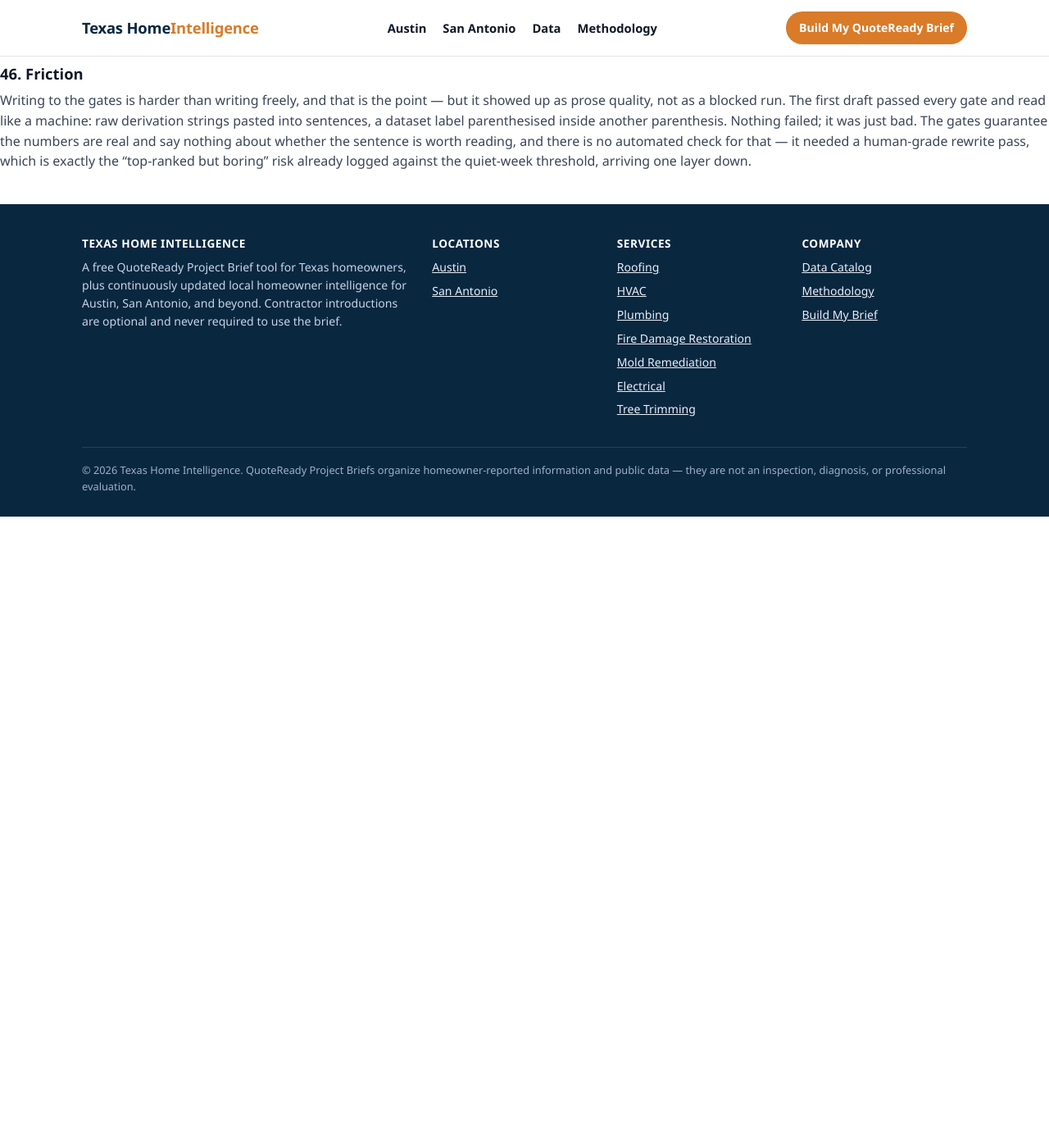
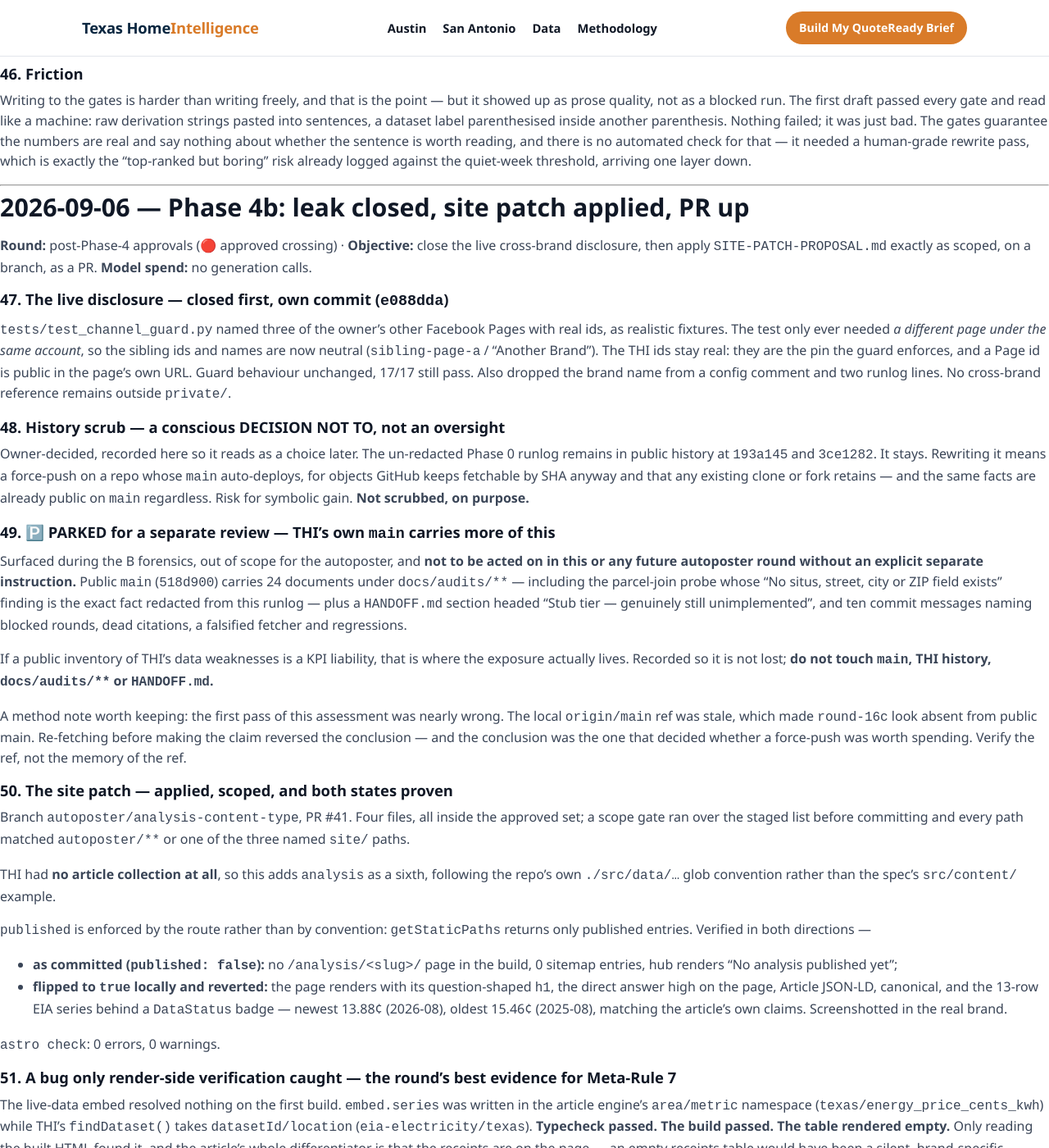
Before and after one commit to zmpersonal/texashomeintelligence, a Jekyll site: the page built from autoposter/RUNLOG.md, in a window 1280 px wide and 1400 px high, scrolled down 13725 px. Shown: the whole window at 82% size. Built offline with Jekyll 4.4.1, drawn with Linux system fonts in a browser that asks for light colours; our own code applies the rules of GitHub Pages for plain Markdown files; before the commit the page ends 14355 px from its top, so only the background shows below that; some of the changed text lies outside the part shown.

Commit message:
autoposter: log the leak fix, the deliberate no-scrub, and the parked main-branch finding
Records three things so they read as decisions later: the cross-brand fixture
leak and its fix; the conscious choice NOT to scrub the two historical runlog
commits; and the parked finding that THI's own main carries more of the same
exposure, which is out of scope and not to be acted on without a separate
instruction.

Also logs the site patch (PR #41) with both published-state proofs, and the
embed-namespace bug that typecheck and build both passed and only render-side
verification caught.

Co-Authored-By: Claude Opus 5 <noreply@anthropic.com>
Claude-Session: https://claude.ai/code/session_01CVUCG3nSquf1qbCZcQudEj

```diff
--- a/autoposter/RUNLOG.md
+++ b/autoposter/RUNLOG.md
@@ -758,3 +758,85 @@ parenthesis. Nothing failed; it was just bad. The gates guarantee the numbers ar
 nothing about whether the sentence is worth reading, and there is no automated check for that —
 it needed a human-grade rewrite pass, which is exactly the "top-ranked but boring" risk already
 logged against the quiet-week threshold, arriving one layer down.
+
+---
+
+## 2026-09-06 — Phase 4b: leak closed, site patch applied, PR up
+
+**Round:** post-Phase-4 approvals (🔴 approved crossing) · **Objective:** close the live
+cross-brand disclosure, then apply `SITE-PATCH-PROPOSAL.md` exactly as scoped, on a branch, as a
+PR. **Model spend:** no generation calls.
+
+### 47. The live disclosure — closed first, own commit (`e088dda`)
+`tests/test_channel_guard.py` named three of the owner's other Facebook Pages with real ids, as
+realistic fixtures. The test only ever needed *a different page under the same account*, so the
+sibling ids and names are now neutral (`sibling-page-a` / "Another Brand"). The THI ids stay real:
+they are the pin the guard enforces, and a Page id is public in the page's own URL. Guard
+behaviour unchanged, 17/17 still pass. Also dropped the brand name from a config comment and two
+runlog lines. No cross-brand reference remains outside `private/`.
+
+### 48. History scrub — a conscious DECISION NOT TO, not an oversight
+Owner-decided, recorded here so it reads as a choice later. The un-redacted Phase 0 runlog remains
+in public history at `193a145` and `3ce1282`. It stays. Rewriting it means a force-push on a repo
+whose `main` auto-deploys, for objects GitHub keeps fetchable by SHA anyway and that any existing
+clone or fork retains — and the same facts are already public on `main` regardless. Risk for
+symbolic gain. **Not scrubbed, on purpose.**
+
+### 49. 🅿️ PARKED for a separate review — THI's own `main` carries more of this
+Surfaced during the B forensics, out of scope for the autoposter, and **not to be acted on in
+this or any future autoposter round without an explicit separate instruction.** Public `main`
+(`518d900`) carries 24 documents under `docs/audits/**` — including the parcel-join probe whose
+"No situs, street, city or ZIP field exists" finding is the exact fact redacted from this
+runlog — plus a `HANDOFF.md` section headed "Stub tier — genuinely still unimplemented", and ten
+commit messages naming blocked rounds, dead citations, a falsified fetcher and regressions.
+
+If a public inventory of THI's data weaknesses is a KPI liability, that is where the exposure
+actually lives. Recorded so it is not lost; **do not touch `main`, THI history, `docs/audits/**`
+or `HANDOFF.md`.**
+
+A method note worth keeping: the first pass of this assessment was nearly wrong. The local
+`origin/main` ref was stale, which made `round-16c` look absent from public main. Re-fetching
+before making the claim reversed the conclusion — and the conclusion was the one that decided
+whether a force-push was worth spending. Verify the ref, not the memory of the ref.
+
+### 50. The site patch — applied, scoped, and both states proven
+Branch `autoposter/analysis-content-type`, PR #41. Four files, all inside the approved set; a
+scope gate ran over the staged list before committing and every path matched
+`autoposter/**` or one of the three named `site/` paths.
+
+THI had **no article collection at all**, so this adds `analysis` as a sixth, following the
+repo's own `./src/data/…` glob convention rather than the spec's `src/content/` example.
+
+`published` is enforced by the route rather than by convention: `getStaticPaths` returns only
+published entries. Verified in both directions —
+- **as committed (`published: false`):** no `/analysis/<slug>/` page in the build, 0 sitemap
+  entries, hub renders "No analysis published yet";
+- **flipped to `true` locally and reverted:** the page renders with its question-shaped `h1`, the
+  direct answer high on the page, Article JSON-LD, canonical, and the 13-row EIA series behind a
+  `DataStatus` badge — newest 13.88¢ (2026-08), oldest 15.46¢ (2025-08), matching the article's
+  own claims. Screenshotted in the real brand.
+
+`astro check`: 0 errors, 0 warnings.
+
+### 51. A bug only render-side verification caught — the round's best evidence for Meta-Rule 7
+The live-data embed resolved nothing on the first build. `embed.series` was written in the
+article engine's `area/metric` namespace (`texas/energy_price_cents_kwh`) while THI's
+`findDataset()` takes `datasetId/location` (`eia-electricity/texas`). **Typecheck passed. The
+build passed. The table rendered empty.** Only reading the built HTML found it, and the article's
+whole differentiator is that the receipts are on the page — an empty receipts table would have
+been a silent, brand-specific failure. The schema now documents which namespace it means.
+
+Two namespaces that look alike and mean different things is a category the movers work hit too
+(THI's `location` vs the feed's `area_id`). Worth watching for a third instance before it becomes
+a `LEARNINGS.md` candidate.
+
+### 52. Left unfixed, deliberately (out of the approved scope)
+The article's two-item list renders without bullet markers — the markdown list parses, but the
+global stylesheet gives it no list styling in this context. Cosmetic, and fixing it means editing
+`site/src/styles/global.css`, which is outside the three approved paths. **Not touched.** Worth a
+line in whatever round covers article styling.
+
+### 53. State
+PR #41 open, awaiting the owner's review and merge. Article `published: false`. Facebook promo
+still HELD and will stay held until the article URL resolves — the linked-piece gate enforces
+that on its own, independently of anyone remembering. Go-live is a separate approval.
```
